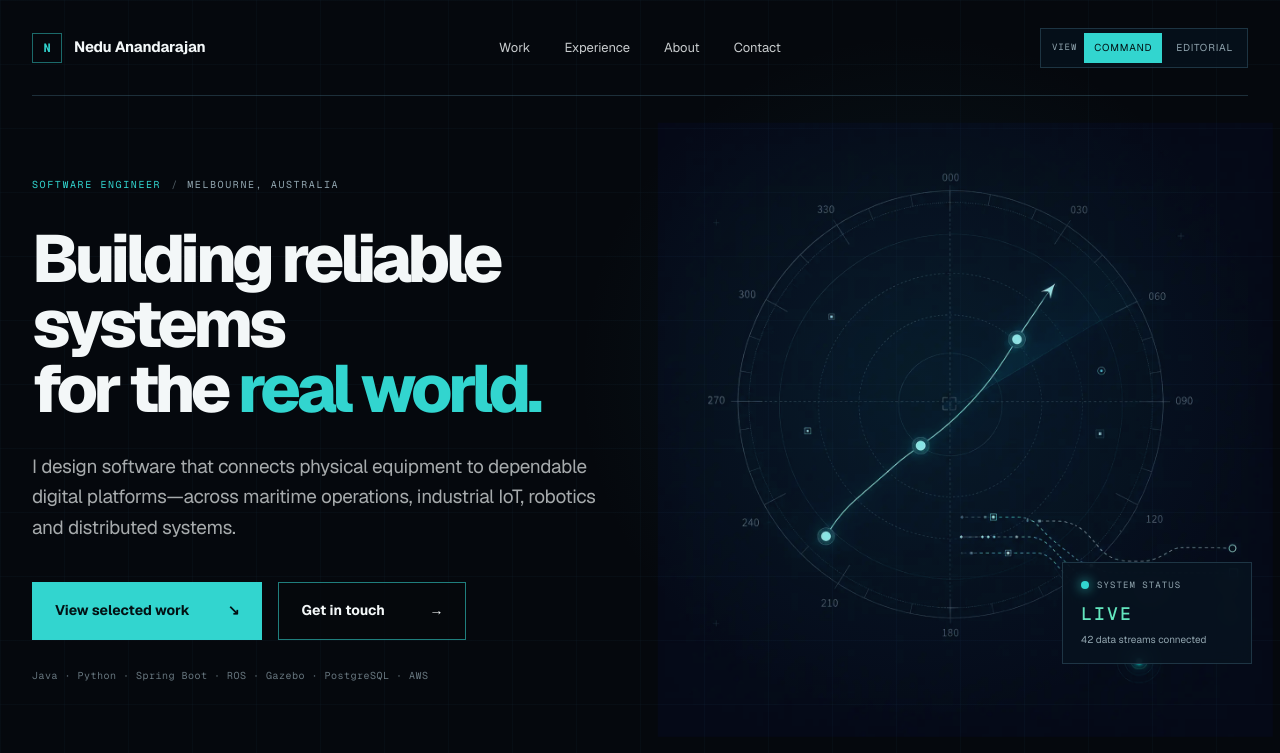
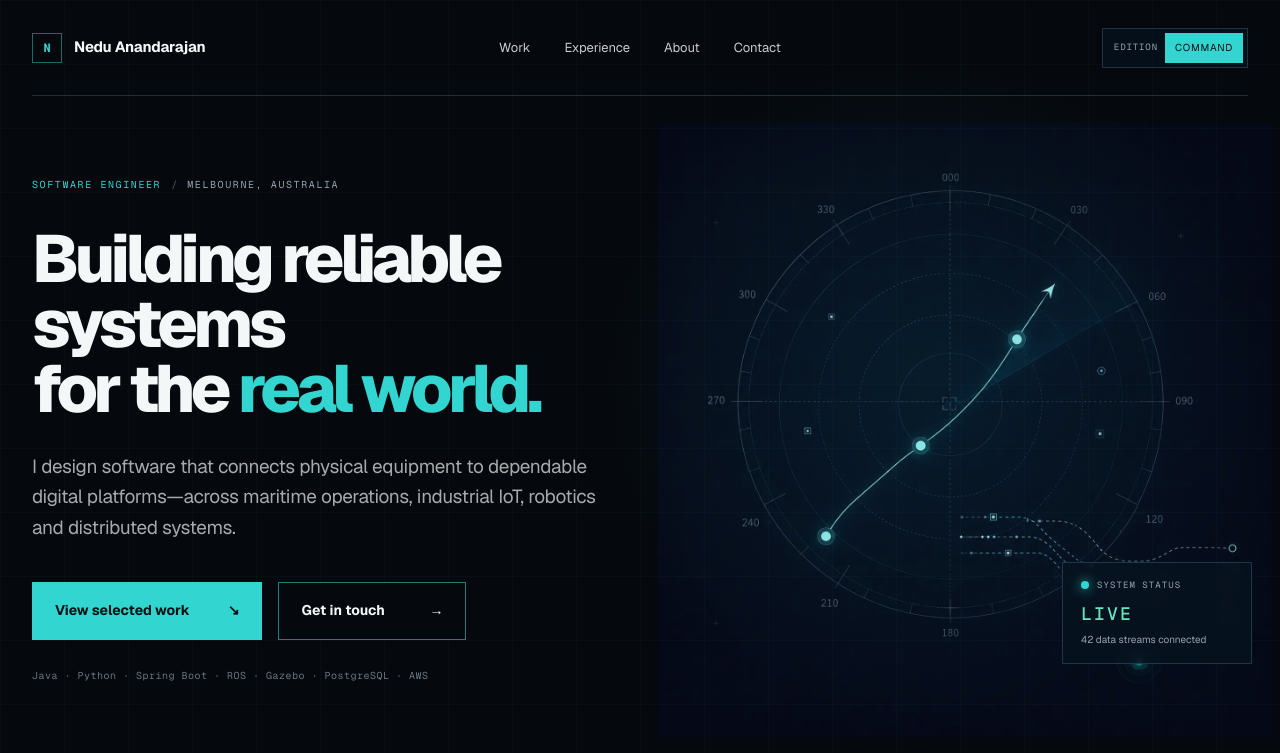
Before and after one commit to nedu96/nedu-engineering-portfolio, a Next.js app: page / in a window 1280 px wide. Shown: the top 753 px of the page. Built offline with nearby package versions, Linux system fonts and the light colour scheme.

Commit message:
Create Command Centre portfolio edition

```diff
--- a/app/page.tsx
+++ b/app/page.tsx
@@ -1,7 +1,3 @@
-"use client";
-
-import { useState } from "react";
-
 const proofPoints = [
   { value: "6 years", label: "Software engineering" },
   { value: "Maritime + IoT", label: "Robotics included" },
@@ -132,7 +128,7 @@ const capabilities = [
 type Theme = "command" | "editorial";
 
 export default function Home() {
-  const [theme, setTheme] = useState<Theme>("command");
+  const theme: Theme = "command";
 
   return (
     <main className="portfolio" data-theme={theme}>
@@ -153,20 +149,13 @@ export default function Home() {
           </nav>
 
           <div className="theme-switch" aria-label="Portfolio design">
-            <span className="theme-label">View</span>
+            <span className="theme-label">Edition</span>
             <button
               type="button"
-              aria-pressed={theme === "command"}
-              onClick={() => setTheme("command")}
+              aria-pressed="true"
+              disabled
             >
               Command
-            </button>
-            <button
-              type="button"
-              aria-pressed={theme === "editorial"}
-              onClick={() => setTheme("editorial")}
-            >
-              Editorial
             </button>
           </div>
         </header>
```
